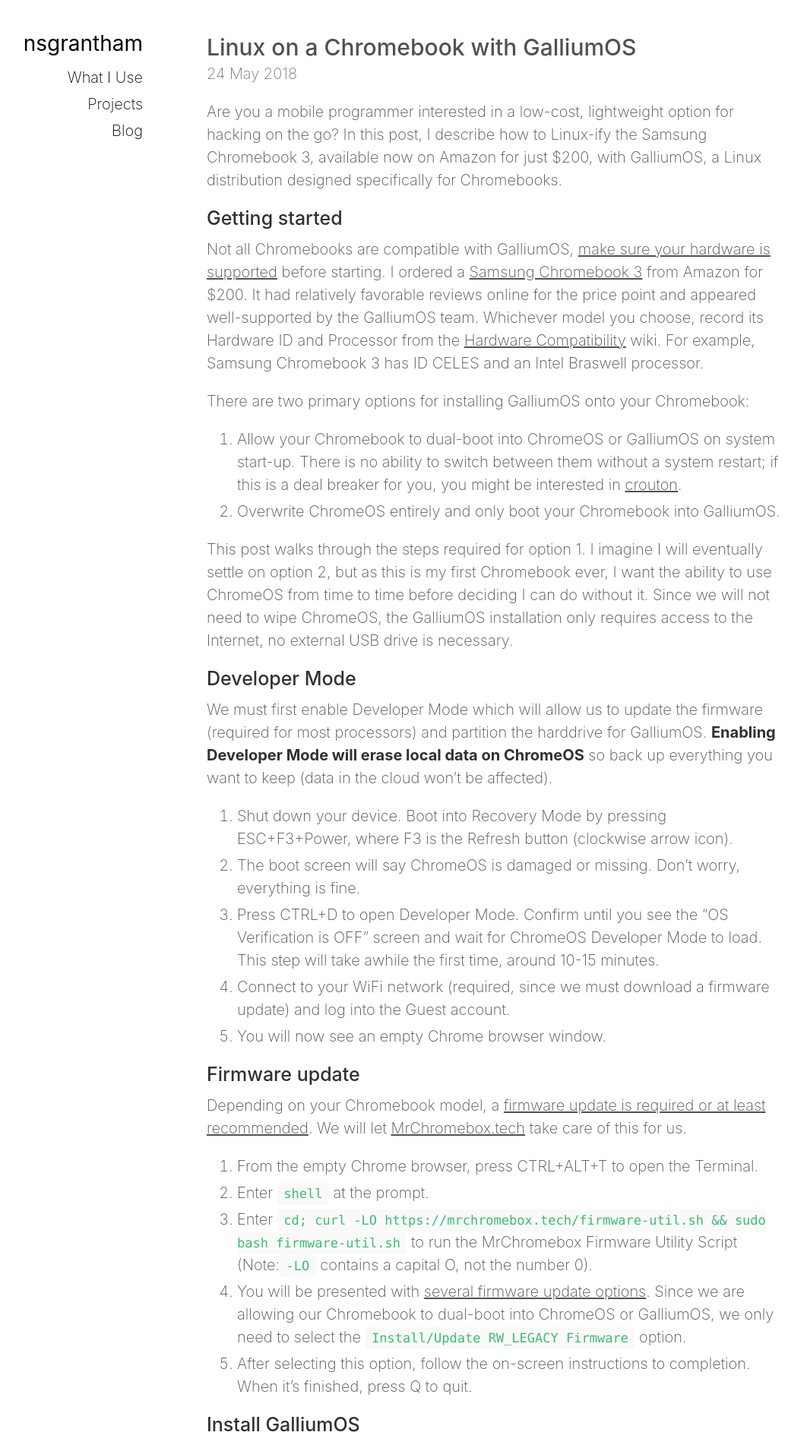
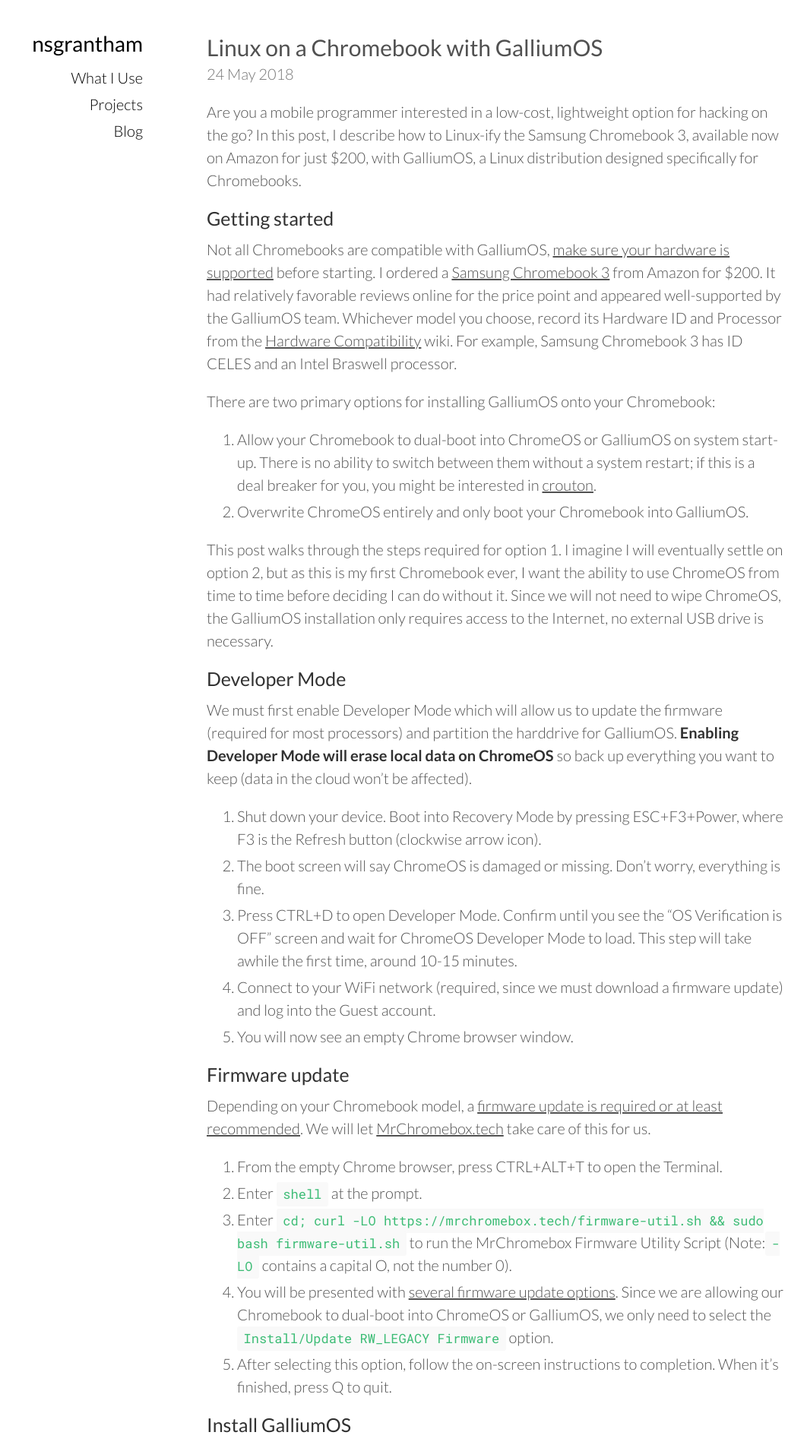
Before and after one commit to nsgrantham/nsgrantham.github.io, a Jekyll site: the page built from blog_content/_posts/2018-05-24-linux-on-a-chromebook-with-galliumos.md, in a window 1280 px wide. Shown: the top 1906 px of the page at 76% size, without its empty margins (112-1174 px from the left). Built offline with Jekyll 4.4.1, drawn with Linux system fonts in a browser that asks for light colours; some of the changed text lies outside the part shown.

Commit message:
New fonts

```diff
--- a/_includes/head.html
+++ b/_includes/head.html
@@ -18,6 +18,8 @@
 
   <!-- CSS -->
   <link rel="stylesheet" href="/assets/css/main.css" />
+  <link href="https://fonts.googleapis.com/css?family=Lato:300,400,700,900" rel="stylesheet" />
+  <link href="https://fonts.googleapis.com/css?family=Roboto+Mono" rel="stylesheet" />
 
   <!-- Icons -->
   <!-- {% include favicons.html %} -->
--- a/_sass/hydeout/_variables.scss
+++ b/_sass/hydeout/_variables.scss
@@ -15,8 +15,8 @@ $purple: #cc00ff !default;
 $pink:   #F6358A !default;
 $brown:  #8f5536 !default;
 
-$root-font-family: -apple-system, BlinkMacSystemFont, "Segoe UI", "Roboto", "Oxygen", "Ubuntu", "Cantarell", "Fira Sans", "Droid Sans", "Helvetica Neue", Arial, sans-serif !default;
-$root-font-weight: 250 !default;
+$root-font-family: "Lato", -apple-system, BlinkMacSystemFont, "Roboto", "Ubuntu", "Fira Sans", Arial, sans-serif !default;
+$root-font-weight: 300 !default;
 $root-font-size: 1rem !default;
 $root-line-height: 1.5 !default;
 
@@ -46,7 +46,7 @@ $default-box-shadow: $box-shadow-size
                      $box-shadow-size
                      rgba(0, 0, 0, $box-shadow-opacity);
 
-$code-font-family: Menlo, Monaco, "Courier New", monospace !default;
+$code-font-family: "Roboto Mono", Menlo, Monaco, "Courier New", monospace !default;
 $code-color: #3cbc75 !default;
 
 // Hyde theming
```
